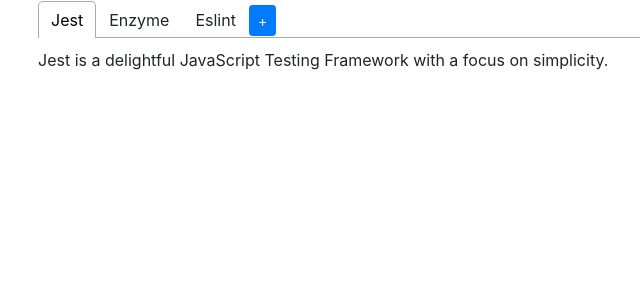
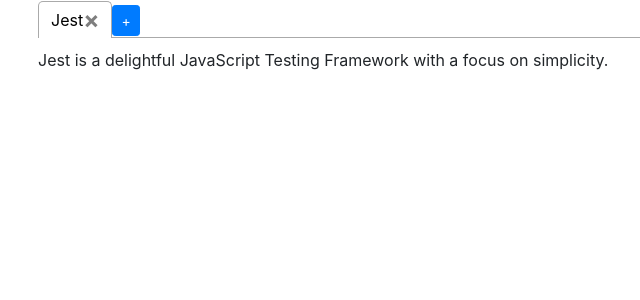
Before and after one commit to vishenkov/frontend-tests, a React app: page / in a window 1280 px wide. Shown: the top 300 px of the page, without its empty margins (47-687 px from the left). Built offline with nearby package versions, Linux system fonts and the light colour scheme.

Commit message:
feat(App) close tabs, add tabs

```diff
--- a/src/components/App.jsx
+++ b/src/components/App.jsx
@@ -16,20 +16,38 @@
   eslint: 'ESLint is an open source project originally created by Nicholas C. Zakas in June 2013. Its goal is to provide a pluggable linting utility for JavaScript.',
   webpack: 'At its core, webpack is a static module bundler for modern JavaScript applications.',
 };
-console.log(_.fill(1, 0))
+console.log(_.keys(fixtures), _.difference(['jest'], _.keys(fixtures)));
 
 class App extends React.Component {
   state = {
     tabIndex: 0,
-    tabsCount: 3,
+    tabs: ['jest'],
   };
+
+  handleAddClick = () => {
+    const { tabs } = this.state;
+    const restTabs = _.difference(_.keys(fixtures), tabs);
+    if (!restTabs.length) {
+      throw new Error('There is nothing to add');
+    }
+    this.setState({
+      tabs: [...tabs, _.head(restTabs)],
+    });
+  }
 
   handleTabSelect = (tabIndex) => {
     this.setState({ tabIndex });
   }
 
+  handleCloseClick = value => () => {
+    const { tabs } = this.state;
+    this.setState({
+      tabs: _.reject(tabs, tab => tab === value),
+    });
+  }
+
   render() {
-    const { tabIndex, tabsCount } = this.state;
+    const { tabIndex, tabs } = this.state;
 
     return (
       <div className="container">
@@ -38,18 +56,40 @@
           onSelect={this.handleTabSelect}
         >
           <TabList>
-            {_.map(_.fill(Array(tabsCount), 0), (value, index) => (
-              <Tab data-test="section-tab">{_.capitalize(_.keys(fixtures)[index])}</Tab>
+            {_.map(tabs, (value, index) => (
+              <Tab
+                data-test="section-tab"
+                data-test-selected-tab={index === tabIndex}
+              >
+                {_.capitalize(value)}
+                <button
+                  type="button"
+                  className="close"
+                  onClick={this.handleCloseClick(value)}
+                  disabled={tabs.length === 1}
+                >
+                  <span aria-hidden="true">&times;</span>
+                </button>
+              </Tab>
             ))}
-            {/* <Tab data-test="section-tab">Enzyme</Tab> */}
-            <button type="button" className="btn btn-primary btn-sm">+</button>
+
+            <button
+              type="button"
+              className="btn btn-primary btn-sm"
+              disabled={_.keys(fixtures).length === tabs.length}
+              onClick={this.handleAddClick}
+            >
+              +
+            </button>
           </TabList>
 
-
-          {_.map(_.fill(Array(tabsCount), 0), (value, index) => (
+          {_.map(tabs, (value, index) => (
             <TabPanel>
-              <div data-test="section-content">
-                <p className="content content1">{_.values(fixtures)[index]}</p>
+              <div
+                data-test="section-content"
+                data-test-selected-tab={index === tabIndex}
+              >
+                <p className="content content1">{fixtures[value]}</p>
               </div>
             </TabPanel>
           ))}
```
